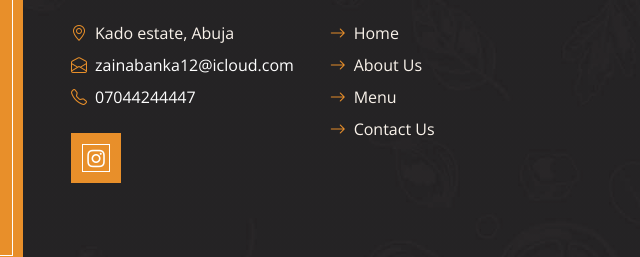
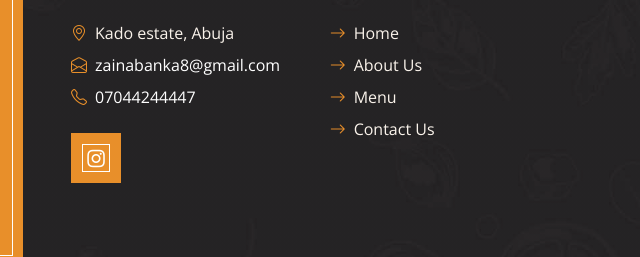
Before and after one commit to adambash1/Lavishalluree, a plain HTML site: page about.html in a window 1280 px wide. Shown: the part 1720-1977 px from the top of the page, 399-1039 px from the left. Drawn offline with nearby package versions, Linux system fonts and the light colour scheme.

Commit message:
Update about.html
made changes to the email address

```diff
--- a/about.html
+++ b/about.html
@@ -185,7 +185,7 @@
                             </div>
                             <div class="d-flex mb-2">
                                 <i class="bi bi-envelope-open text-primary me-2"></i>
-                                <p class="mb-0"><a href="mailto:zainabanka12@icloud.com">zainabanka12@icloud.com</a></p>
+                                <p class="mb-0"><a href="mailto:zainabanka8@gmail.com">zainabanka8@gmail.com</a></p>
                             </div>
                             <div class="d-flex mb-2">
                                 <i class="bi bi-telephone text-primary me-2"></i>
```
